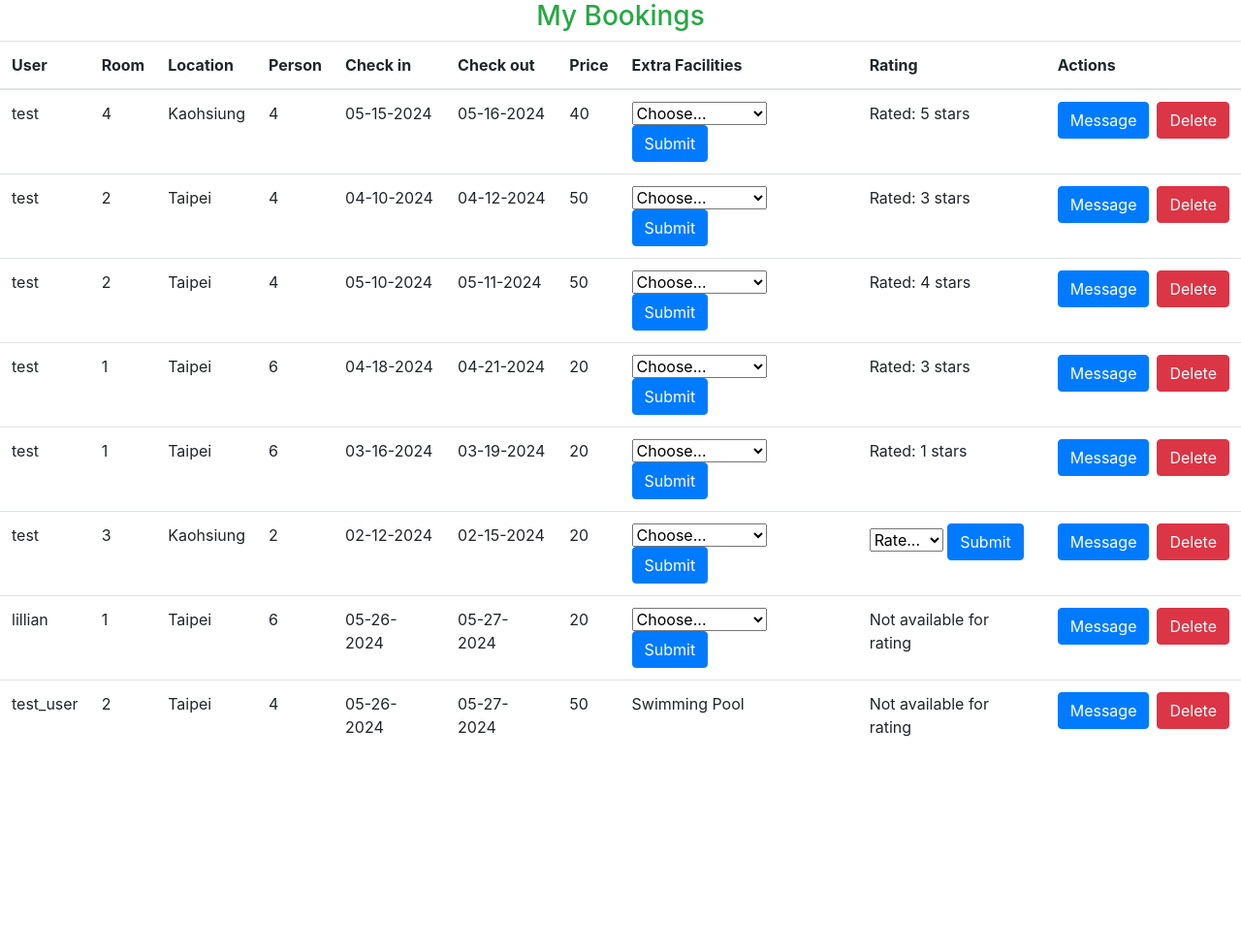
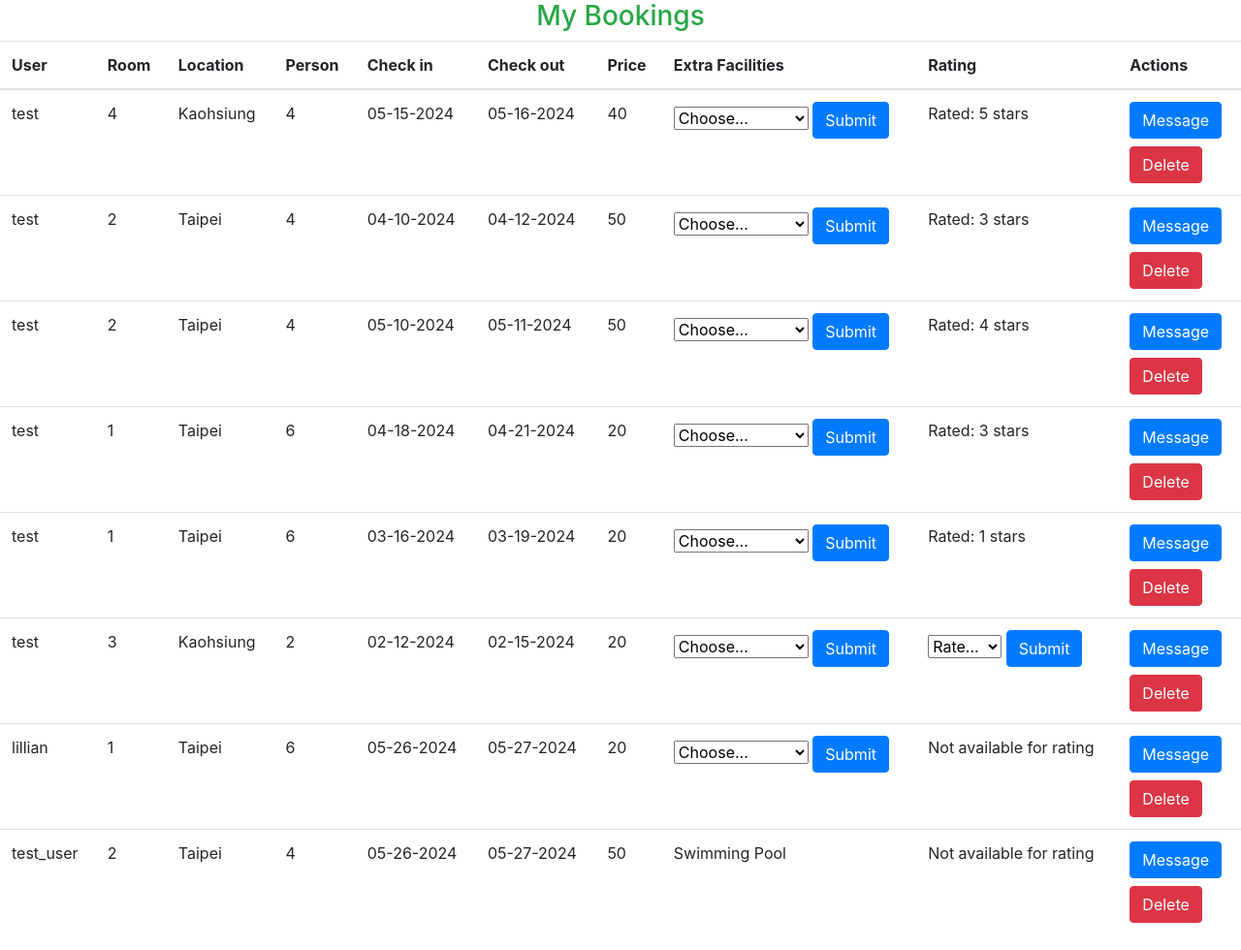
Before and after one commit to innroowu/Django-Based_Hotel_Management_System, a Django app: template hotel/templates/user/mybookings.html in a window 1280 px wide. Shown: the part 70-1050 px from the top of the page at 97% size. Before the commit the page ends 830 px from the top, so only its background shows below. Run offline with Django 3.2, Linux system fonts and the light colour scheme; the template is opened without the code that fills it: values that come from a table or form of the project are taken from there, others are empty; data comes from the database, SQL or seed files in the repository; both versions use the stored data as it was before the commit; some libraries are stand-ins or nearby versions.

Commit message:
modify buttons' position

```diff
--- a/hotel/hotel/settings.py
+++ b/hotel/hotel/settings.py
@@ -123,3 +123,5 @@ STATIC_URL = '/static/'
 STATICFILES_DIRS = [
     os.path.join(BASE_DIR, 'management', 'static'),
 ]
+
+CSRF_TRUSTED_ORIGINS = ['https://26b3-118-232-108-58.ngrok-free.app']
--- a/hotel/templates/user/mybookings.html
+++ b/hotel/templates/user/mybookings.html
@@ -67,8 +67,8 @@
 
         </td>
         <td>
-            <div class="d-flex">
-                <div class="mr-2">
+            <div class="d-flex flex-column">
+                <div class="mb-2">
                     <a href="{% url 'chat_box' each_booking.id %}" class="btn btn-primary">Message</a>
                 </div>
                 <div>
```
Also changed, not shown: hotel/db.sqlite3, hotel/management/migrations/0012_delete_salereport.py (added), 2 other files.
